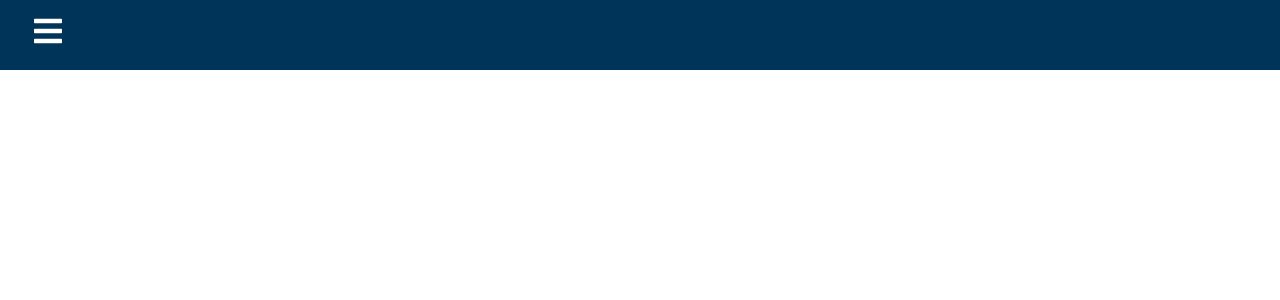
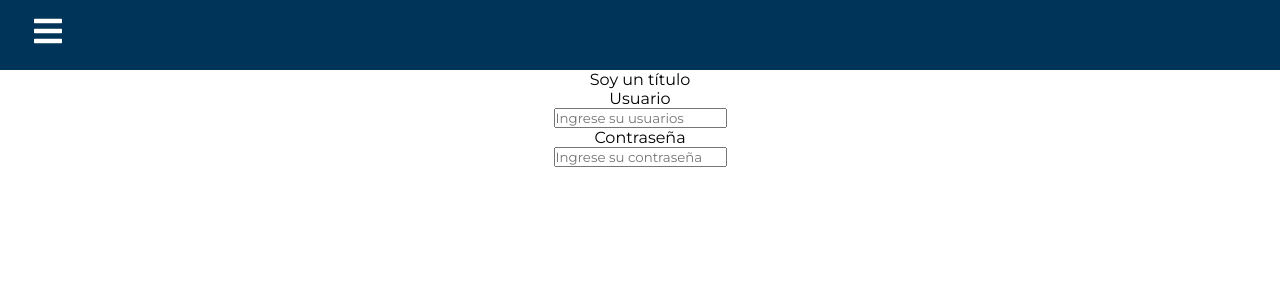
Before and after one commit to POMODORO-CO/PomodoroFrontend, a React (Create React App) app: page /Login in a window 1280 px wide. Shown: the top 300 px of the page. Built offline with nearby package versions, Linux system fonts and the light colour scheme.

Commit message:
Creación interfaz login

```diff
--- a/src/App.jsx
+++ b/src/App.jsx
@@ -2,9 +2,10 @@ import "./App.css";
 import Navbar from "./components/Navbar/Navbar";
 import { BrowserRouter as Router, Routes, Route } from "react-router-dom";
 import Home from './Pages/Home/Home';
-import MiPerfil from './Pages/Usuarios/Miperfil/MiPerfil';
-import GestionUsuarios from './Pages/Usuarios/GestionUsuarios/GestionUsuarios';
-import Proyecto from './Pages/Proyectos/Proyecto';
+import MiPerfil from './Pages/Users/Miperfil/MiPerfil';
+import GestionUsuarios from './Pages/Users/GestionUsuarios/GestionUsuarios';
+import Proyecto from './Pages/Projects/Project';
+import Login from './Pages/Login/Login';
 
 
 function App() {
@@ -13,6 +14,7 @@ function App() {
       <Router>
           <Navbar />
           <Routes>
+            <Route path="/Login" element={<Login/>}/>
             <Route path="/" element={<Home/>}/>
             <Route path="/MiPerfil" element={<MiPerfil/>}/>
             <Route path="/GestionUsuarios" element={<GestionUsuarios/>}/>
--- /dev/null
+++ b/src/Pages/Login/Login.css
@@ -0,0 +1,6 @@
+.login-container{
+    display: flex;
+    flex-direction: column;
+    justify-content: center;
+    align-items: center;
+}
--- /dev/null
+++ b/src/Pages/Login/Login.jsx
@@ -0,0 +1,39 @@
+import React, {useState} from 'react';
+import './Login.css';
+import Title from './components/Title/Title';
+import Label from './components/Label/Label';
+import Input from './components/Input/Input';
+
+const Login = () => {
+
+function handleChange(name, value){
+    if(name=='usuario')
+    setUser(value)
+}
+
+    return (
+        <div className= 'login-container'>
+            <Title text='Soy un título' />
+            <Label text='Usuario' />
+            <Input
+            attribute={{
+                    id: 'usuario',
+                    name: 'usuario',
+                    type: 'text',
+                    placeholder: 'Ingrese su usuarios'
+            }}
+            />
+            <Label text='Contraseña' />
+            <Input
+            attribute={{
+                    id: 'contraseña',
+                    name: 'contraseña',
+                    type: 'password',
+                    placeholder: 'Ingrese su contraseña'
+            }}
+            />
+        </div>
+    )
+}
+
+export default Login
--- /dev/null
+++ b/src/Pages/Login/components/Input/Input.jsx
@@ -0,0 +1,20 @@
+import React from 'react'
+import './Input.css'
+
+/*--------------Atributo, ManejadorEvento, Parametro */
+const Input = ({attribute, handleChange, param}) => {
+    return (
+        <div>
+            <input
+            id={attribute.id}
+            name={attribute.name}
+            placeholder={attribute.placeholder}
+            type={attribute.type}
+            onChange={(e) => handleChange(e.target.name, e.target.value)}
+            className='regular-style'
+            />
+        </div>
+    )
+}
+
+export default Input
--- /dev/null
+++ b/src/Pages/Login/components/Label/Label.jsx
@@ -0,0 +1,13 @@
+import React from 'react'
+
+const Label = ({text}) => {
+    return (
+        <div>
+            <div>
+                <label> {text} </label>
+            </div>
+        </div>
+    )
+}
+
+export default Label
--- /dev/null
+++ b/src/Pages/Login/components/Title/Title.css
@@ -0,0 +1,8 @@
+/* .title-container{
+    background-color:#007EA7;
+    color:white;
+    text-align: center;
+    display: flex;
+    justify-content: center;
+    font-weight: bold;
+} */
--- /dev/null
+++ b/src/Pages/Login/components/Title/Title.jsx
@@ -0,0 +1,12 @@
+import React from 'react'
+import './Title.css'
+
+const Title = ({text}) => {
+    return (
+        <div className='title-container'>
+            <label className='title-label'> {text} </label>
+        </div>
+    )
+}
+
+export default Title
--- a/src/Pages/Proyectos/Proyecto.jsx
+++ b/src/Pages/Projects/Project.jsx
@@ -1,6 +1,6 @@
 import React from 'react'
 
-function Proyecto() {
+function Project() {
     return (
         <div className='proyecto'>
             <h1>PROYECTO</h1>
@@ -8,4 +8,4 @@ function Proyecto() {
     )
 }
 
-export default Proyecto;
+export default Project;
```
Also changed, not shown: src/Pages/Login/components/Input/Input.css (added), src/Pages/Login/components/Label/Label.css (added), src/Pages/Users/GestionUsuarios/GestionUsuarios.jsx (renamed from src/Pages/Usuarios/GestionUsuarios/GestionUsuarios.jsx), src/Pages/Users/Miperfil/MiPerfil.jsx (renamed from src/Pages/Usuarios/Miperfil/MiPerfil.jsx).
